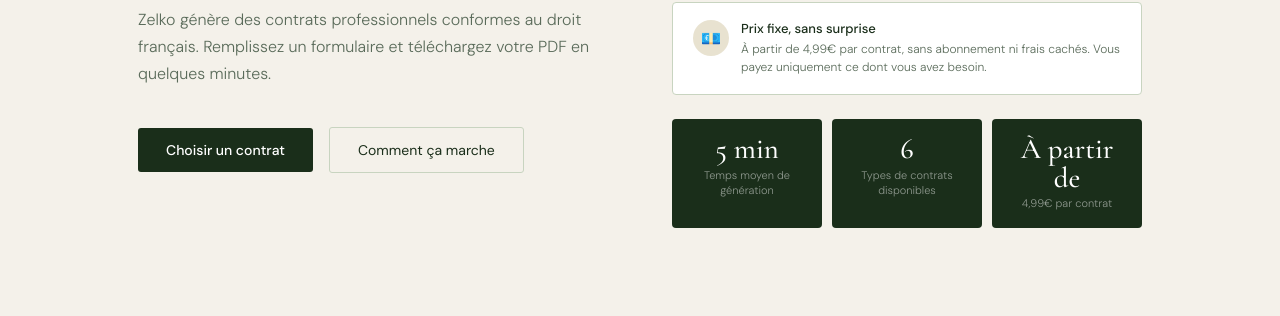
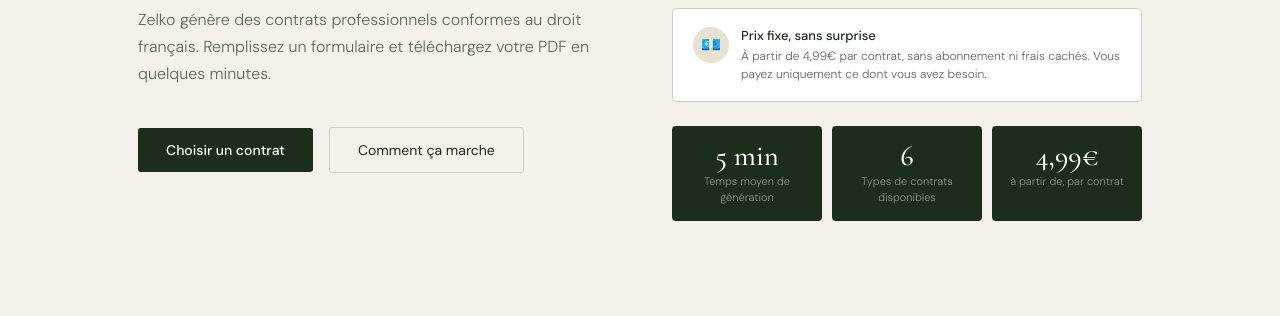
Before and after one commit to Bouga-hold/Lexgen, a website: page index.html in a window 1280 px wide. Shown: the part 484-800 px from the top of the page. Drawn offline with nearby package versions, Linux system fonts and the light colour scheme.

Commit message:
fix: stat prix 4,99€

```diff
--- a/index.html
+++ b/index.html
@@ -609,8 +609,8 @@
         <div class="chiffre-label">Types de contrats disponibles</div>
       </div>
       <div class="chiffre-card">
-        <div class="chiffre-val">À partir de</div>
-        <div class="chiffre-label">4,99€ par contrat</div>
+        <div class="chiffre-val">4,99€</div>
+        <div class="chiffre-label">à partir de, par contrat</div>
       </div>
     </div>
   </div>
```
